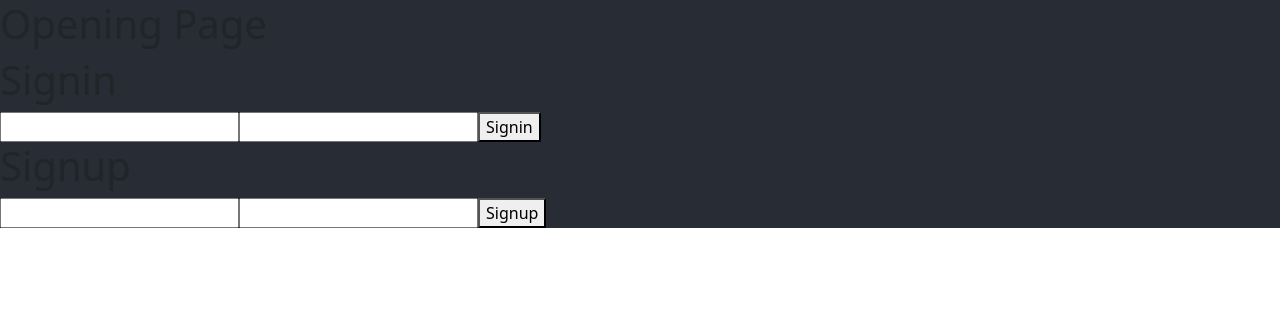
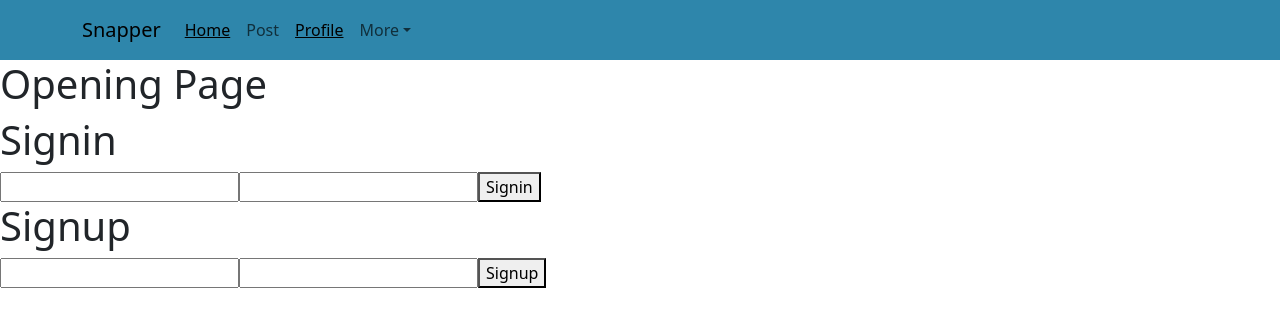
Before and after one commit to elyssa-a-adams/final-project-web-app, a React (Create React App) app: page /#/Opening/ in a window 1280 px wide. Shown: the top 326 px of the page. Built offline with nearby package versions, Linux system fonts and the light colour scheme; no server answers.

Commit message:
users stuff

```diff
--- a/src/App.css
+++ b/src/App.css
@@ -14,7 +14,7 @@
 }
 
 .App-header {
-  background-color: #282c34;
+  background-color: white;
   min-height: 100vh;
   display: flex;
   flex-direction: column;
@@ -25,7 +25,7 @@
 }
 
 .Appbackground {
-  background-color: #282c34;
+  background-color: white;
 }
 
 .App-link {
--- a/src/App.tsx
+++ b/src/App.tsx
@@ -7,6 +7,7 @@ import Snapper from './Snapper';
 import { HashRouter, Navigate, Route, Routes } from 'react-router-dom';
 import OpeningPage from './Users/OpeningPage';
 import Profile from './Users/Profile';
+import UserTable from './Users/Table';
 
 function App() {
   return (
@@ -17,6 +18,7 @@ function App() {
         <Route path="/Home/*" element={<Snapper />} />
         <Route path="/Opening/*" element={<OpeningPage />} />
         <Route path="/Profile/*" element={<Profile />} />
+        <Route path="/Users/*" element={<UserTable />} />
       </Routes>
     </div>
   </HashRouter>
--- a/src/Snapper/NavBar/navbar.tsx
+++ b/src/Snapper/NavBar/navbar.tsx
@@ -2,8 +2,8 @@ import Container from 'react-bootstrap/Container';
 import Nav from 'react-bootstrap/Nav';
 import Navbar from 'react-bootstrap/Navbar';
 import NavDropdown from 'react-bootstrap/NavDropdown';
-import React from 'react';
 import './navbar.css';
+import { Link } from 'react-router-dom';
 
 function NavBar() {
   return (
@@ -13,13 +13,13 @@ function NavBar() {
         <Navbar.Toggle aria-controls="basic-navbar-nav" />
         <Navbar.Collapse id="basic-navbar-nav">
           <Nav className="me-auto">
-            <Nav.Link href="#home">Home</Nav.Link>
+          <Nav.Link><Link style={{color: "black"}} to="/Home">Home</Link></Nav.Link>
             <Nav.Link href="#link">Post</Nav.Link>
-            <Nav.Link href="#link">Profile</Nav.Link>
+            <Nav.Link><Link style={{color: "black"}} to="/Profile">Profile</Link></Nav.Link>
             <NavDropdown title="More" id="basic-nav-dropdown">
               <NavDropdown.Item href="#action/3.1">Action</NavDropdown.Item>
               <NavDropdown.Item href="#action/3.2">
-                Log Out
+                Sign In
               </NavDropdown.Item>
               <NavDropdown.Item href="#action/3.3">Settings</NavDropdown.Item>
               <NavDropdown.Divider />
--- a/src/Snapper/Post/post.tsx
+++ b/src/Snapper/Post/post.tsx
@@ -1,8 +1,6 @@
 import { Button, Card, Stack } from "react-bootstrap";
 import PostHeader from "./PostHeader/postheader";
 import { useState, useEffect } from "react";
-import * as client from "../../Users/client";
-
 function Post( post: any) {
   const postInfo = () => {
     console.log("postInfo", post);
--- a/src/Snapper/index.tsx
+++ b/src/Snapper/index.tsx
@@ -30,10 +30,10 @@ function Snapper() {
       < NavBar />
       </div>
       <div>
-      <ListGroup style={{backgroundColor: "#0E1428"}}>
+      <ListGroup style={{backgroundColor: "white"}}>
       {posts.map((info) => (
             <div key={info._id} >
-              <ListGroup.Item style={{backgroundColor: "#0E1428"}}><Post post={info} /></ListGroup.Item>
+              <ListGroup.Item style={{backgroundColor: "white"}}><Post post={info} /></ListGroup.Item>
             </div>
           ))}
     </ListGroup>
--- a/src/Users/OpeningPage.tsx
+++ b/src/Users/OpeningPage.tsx
@@ -1,10 +1,12 @@
 import React from "react";
 import Signin from "./Signin";
 import Signup from "./Signup";
+import NavBar from "../Snapper/NavBar/navbar";
 
 export default function OpeningPage() {
     return (
         <div>
+        <NavBar />
         <h1>Opening Page</h1>
         <Signin />
         <Signup />
--- a/src/Users/Profile.tsx
+++ b/src/Users/Profile.tsx
@@ -1,6 +1,7 @@
 import * as client from "./client";
 import { useState, useEffect } from "react";
 import { Link, useNavigate } from "react-router-dom";
+import NavBar from "../Snapper/NavBar/navbar";
 export default function Profile() {
   const [profile, setProfile] = useState({
     username: "",
@@ -18,7 +19,7 @@ export default function Profile() {
   };
   const signout = async () => {
     const result = await client.signout();
-    navigate("/Kanbas/Account/Signin");
+    navigate("Opening/");
   };
   const save = async () => {
     const result = await client.updateUser(profile);
@@ -28,6 +29,7 @@ export default function Profile() {
   }, []);
   return (
     <div>
+       <NavBar />
       <h1>Profile</h1>
       {profile && (
         <div>
@@ -69,13 +71,11 @@ export default function Profile() {
           >
             <option value="USER">User</option>
             <option value="ADMIN">Admin</option>
-            <option value="FACULTY">Faculty</option>
-            <option value="STUDENT">Student</option>
           </select>
           <button onClick={() => save()}> Save </button>
           <button onClick={() => signout()}>Signout</button>
           <Link
-            to="/Kanbas/Account/Admin/Users"
+            to="/Users/"
             className="btn btn-warning w-100"
           >
             Users
--- a/src/Users/Signin.tsx
+++ b/src/Users/Signin.tsx
@@ -10,7 +10,7 @@ export default function Signin() {
   const navigate = useNavigate();
   const signin = async () => {
     await client.signin(credentials);
-    navigate("/Kanbas/Account/Profile");
+    navigate("/Profile/");
   };
   return (
     <div>
--- a/src/Users/Signup.tsx
+++ b/src/Users/Signup.tsx
@@ -10,7 +10,7 @@ const signup = async () => {
         console.log("signup");
         const result = await client.signup(user);
         console.log("signup result", result);
-        navigate("/Kanbas/Account/Profile");
+        navigate("/Profile");
     } catch (err) {
         setError((err as { response: { data: { message: string } } }).response?.data.message);
     }
--- a/src/Users/Table.tsx
+++ b/src/Users/Table.tsx
@@ -1,9 +1,9 @@
 import React, { useState, useEffect } from "react";
 import * as client from "./client";
 import { User } from "./client";
-import { BsTrash3Fill, BsPlusCircleFill } from "react-icons/bs";
+import { BsTrash3Fill } from "react-icons/bs";
 import {v4 as uuidv4} from 'uuid';
-import { create } from "domain";
+import NavBar from "../Snapper/NavBar/navbar";
 export default function UserTable() {
   const [users, setUsers] = useState<User[]>([]);
   const [user, setUser] = useState<User>({
@@ -32,6 +32,7 @@ export default function UserTable() {
   useEffect(() => { fetchUsers(); }, []);
   return (
     <div>
+      <NavBar />
       <h1>User Table</h1>
       <table className="table">
         <thead>
```
